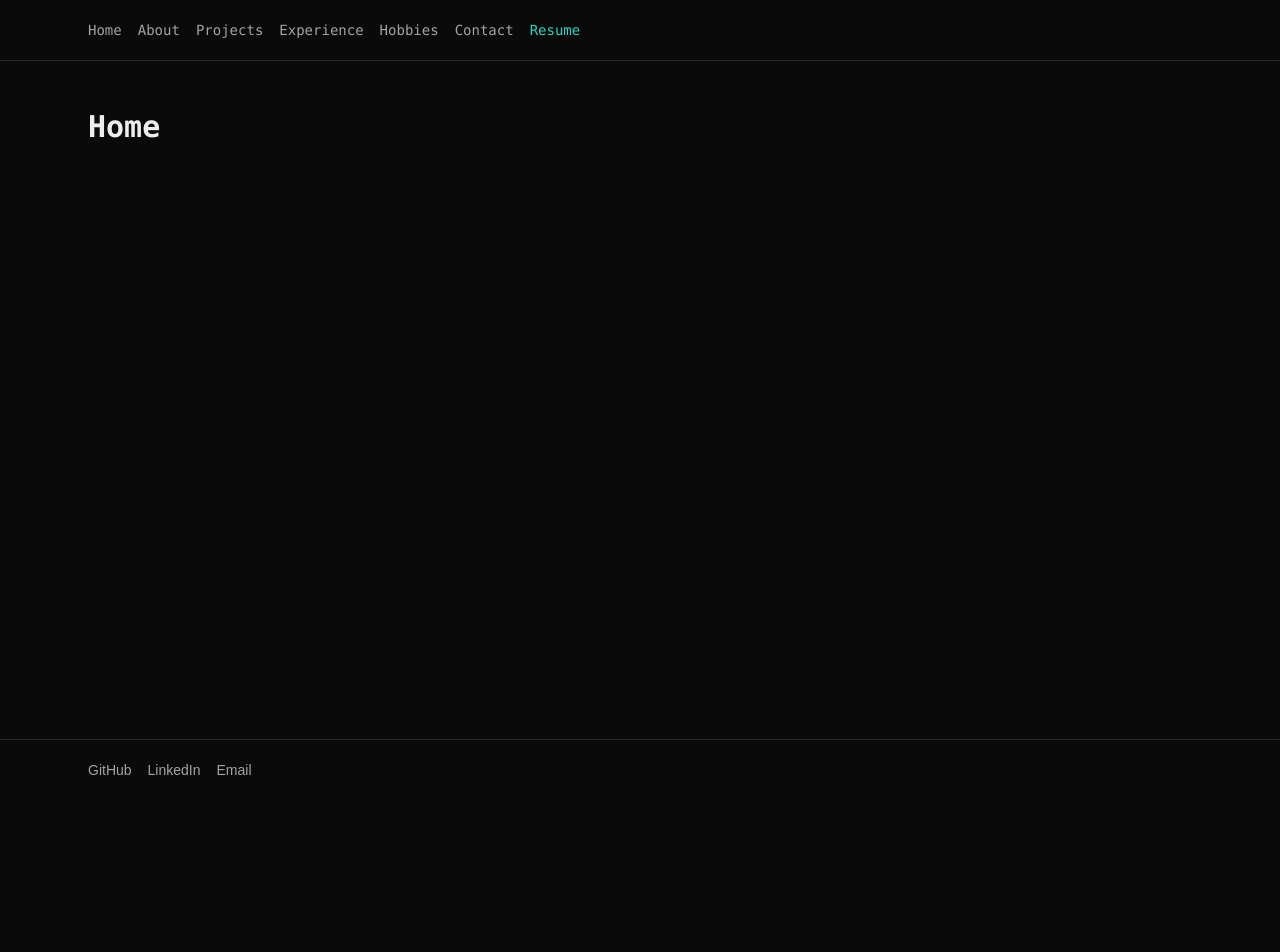
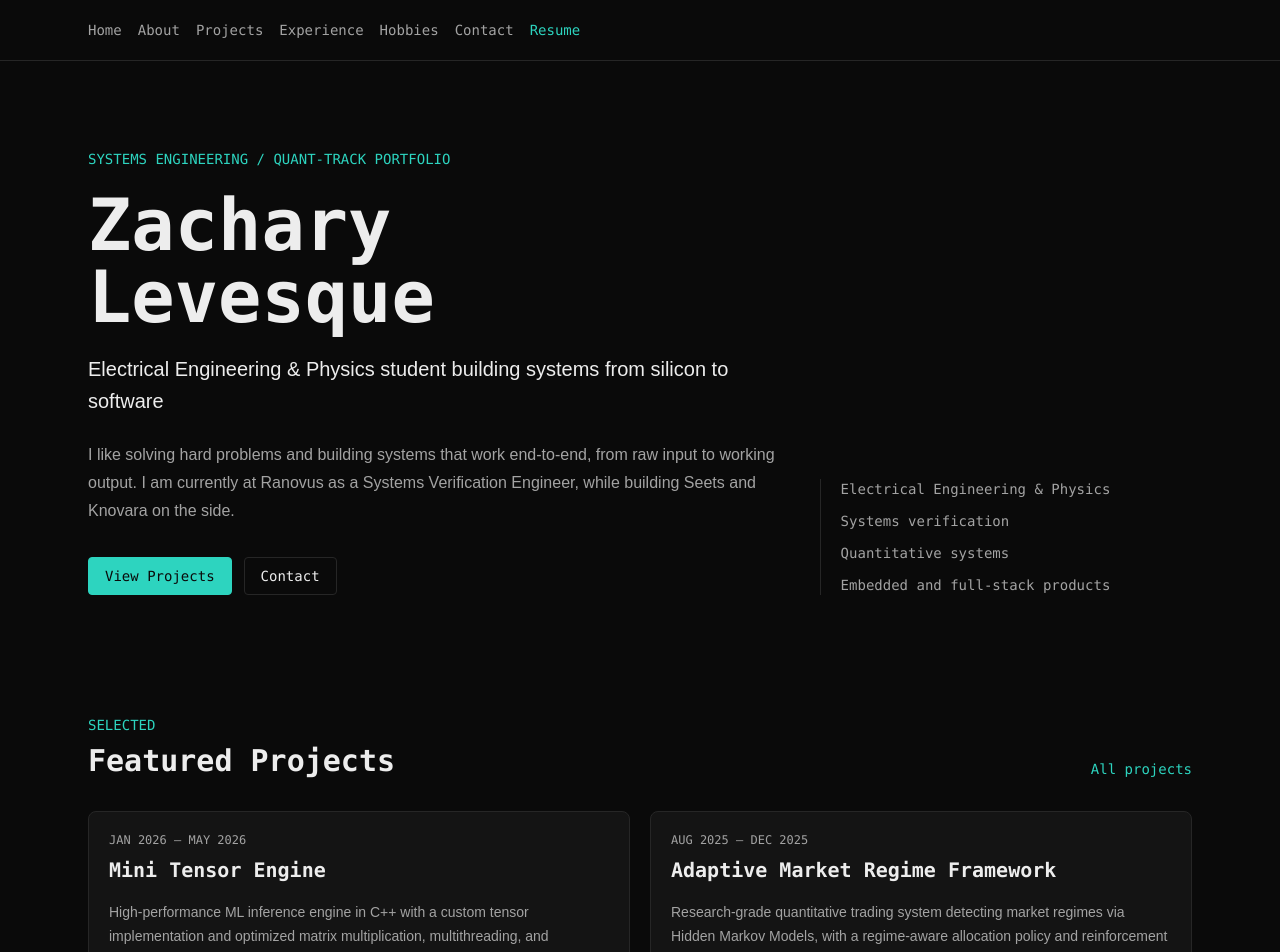
Before and after one commit to Zachary-Levesque/Portfolio, a Next.js app: page / in a window 1280 px wide. Shown: the top 952 px of the page. Before the commit the page ends 800 px from the top, so only its background shows below. Built offline with nearby package versions, Linux system fonts and the light colour scheme.

Commit message:
Update page.tsx

```diff
--- a/app/page.tsx
+++ b/app/page.tsx
@@ -1,3 +1,84 @@
+import Link from "next/link";
+import { ProjectCard } from "@/components/project-card";
+import { projects } from "@/content/projects";
+
+const featuredProjectTitles = [
+  "Mini Tensor Engine",
+  "Adaptive Market Regime Framework",
+  "Knovara",
+  "Smart Sensing Seating System (Seets)"
+];
+
+const featuredProjects = featuredProjectTitles
+  .map((title) => projects.find((project) => project.title === title))
+  .filter((project) => project !== undefined);
+
 export default function HomePage() {
-  return <h1 className="font-mono text-3xl font-semibold">Home</h1>;
+  return (
+    <div className="space-y-20">
+      <section className="grid gap-10 py-10 md:grid-cols-[1.3fr_0.7fr] md:items-end">
+        <div>
+          <p className="font-mono text-sm uppercase text-accent">
+            Systems engineering / quant-track portfolio
+          </p>
+          <h1 className="mt-5 max-w-4xl font-mono text-5xl font-semibold leading-tight text-foreground md:text-7xl">
+            Zachary Levesque
+          </h1>
+          <p className="mt-5 max-w-3xl text-xl leading-8 text-foreground">
+            Electrical Engineering & Physics student building systems from
+            silicon to software
+          </p>
+          <p className="mt-6 max-w-3xl leading-7 text-muted">
+            I like solving hard problems and building systems that work
+            end-to-end, from raw input to working output. I am currently at
+            Ranovus as a Systems Verification Engineer, while building Seets
+            and Knovara on the side.
+          </p>
+          <div className="mt-8 flex flex-wrap gap-3 font-mono text-sm">
+            <Link
+              href="/projects"
+              className="rounded border border-accent bg-accent px-4 py-2 text-background transition-colors hover:border-foreground hover:bg-foreground"
+            >
+              View Projects
+            </Link>
+            <Link
+              href="/contact"
+              className="rounded border border-border px-4 py-2 text-foreground transition-colors hover:border-accent hover:text-accent"
+            >
+              Contact
+            </Link>
+          </div>
+        </div>
+
+        <div className="border-l border-border pl-5 font-mono text-sm text-muted">
+          <p>Electrical Engineering & Physics</p>
+          <p className="mt-3">Systems verification</p>
+          <p className="mt-3">Quantitative systems</p>
+          <p className="mt-3">Embedded and full-stack products</p>
+        </div>
+      </section>
+
+      <section>
+        <div className="mb-8 flex flex-wrap items-end justify-between gap-4">
+          <div>
+            <p className="font-mono text-sm uppercase text-accent">Selected</p>
+            <h2 className="mt-2 font-mono text-3xl font-semibold">
+              Featured Projects
+            </h2>
+          </div>
+          <Link
+            href="/projects"
+            className="font-mono text-sm text-accent transition-colors hover:text-foreground"
+          >
+            All projects
+          </Link>
+        </div>
+        <div className="grid gap-5 md:grid-cols-2">
+          {featuredProjects.map((project) => (
+            <ProjectCard key={project.title} project={project} featured />
+          ))}
+        </div>
+      </section>
+    </div>
+  );
 }
```
